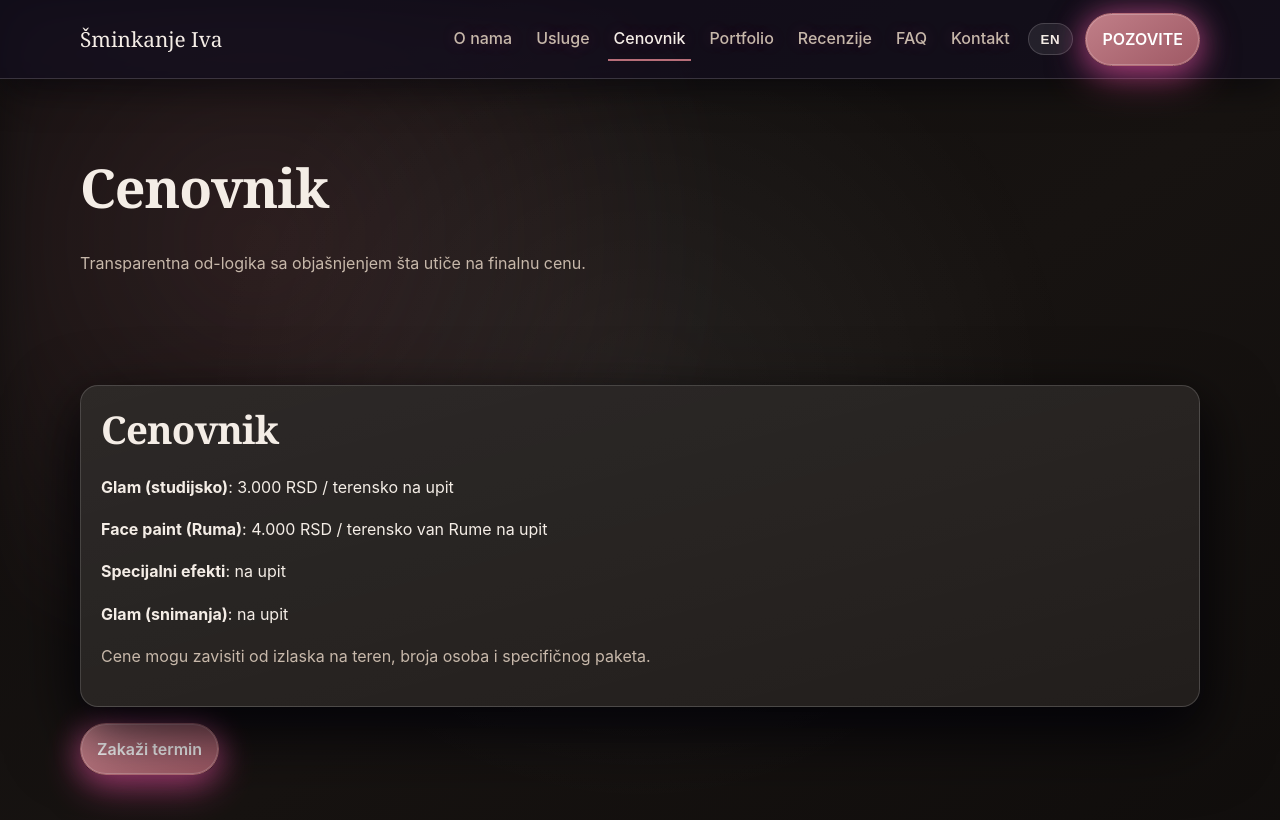
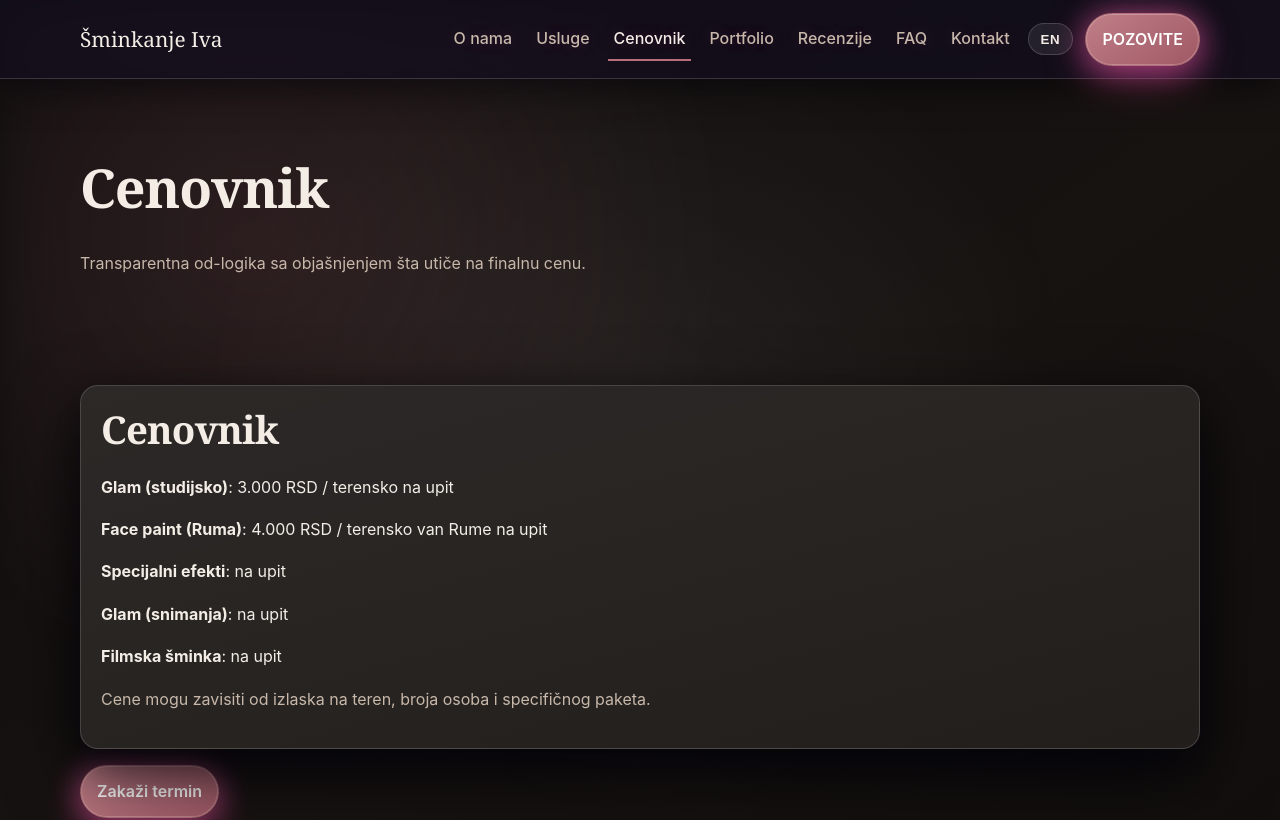
Before and after one commit to darkotosic/sminkanjeiva.rs, a Next.js app: page /cenovnik in a window 1280 px wide. Shown: the top 820 px of the page. Built offline with nearby package versions, Linux system fonts and the light colour scheme.

Commit message:
Add film makeup to price list

```diff
--- a/components/sections/price-list.tsx
+++ b/components/sections/price-list.tsx
@@ -8,6 +8,7 @@ export function PriceList() {
       {services.filter((service) => service.active).map((service) => (
         <p key={service.slug}><strong>{service.title}</strong>: <AnimatedNumberText text={service.priceLabel} /></p>
       ))}
+      <p><strong>Filmska šminka</strong>: na upit</p>
       <p style={{ color: 'var(--muted)' }}>Cene mogu zavisiti od izlaska na teren, broja osoba i specifičnog paketa.</p>
     </div>
   );
```
